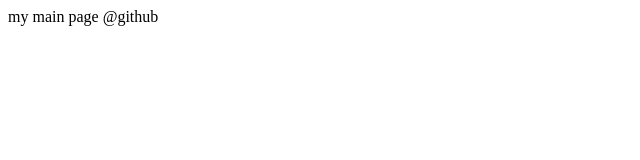
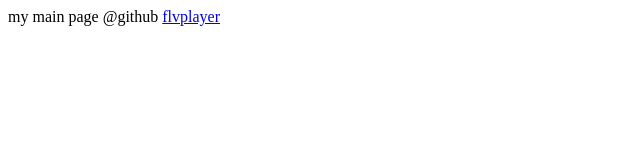
Before and after one commit to surelyours/surelyours, a plain HTML site: page index.html in a window 1280 px wide. Shown: the full height of the page, 0-640 px from the left. Drawn offline with Linux system fonts and the light colour scheme.

Commit message:
Update index.html
add link to flvplayer.html

```diff
--- a/index.html
+++ b/index.html
@@ -6,5 +6,6 @@
 </head>
 <body>
 	my main page @github
+	<a href="flvplayer.html">flvplayer</a>
 </body>
 </html>
```
